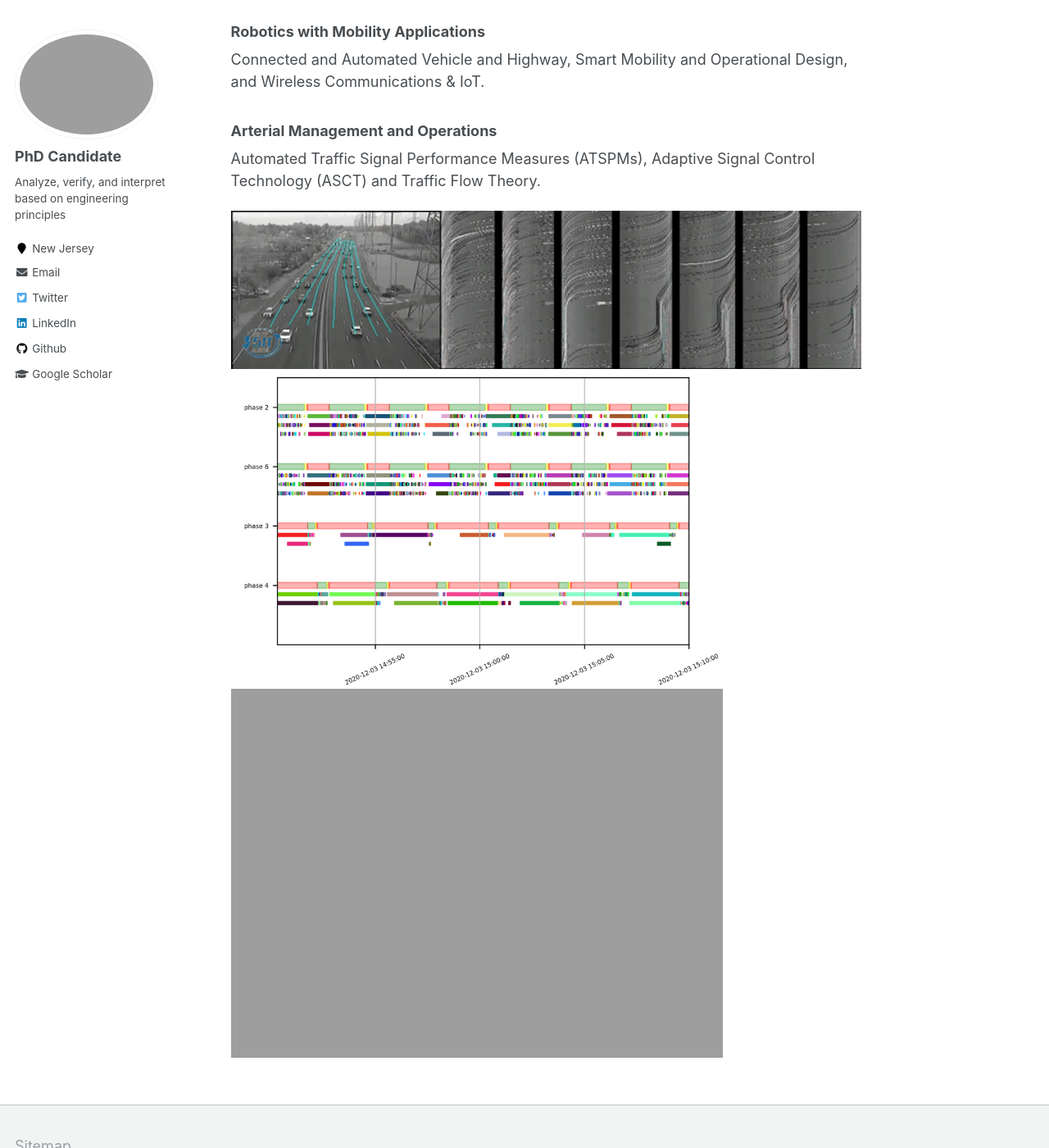
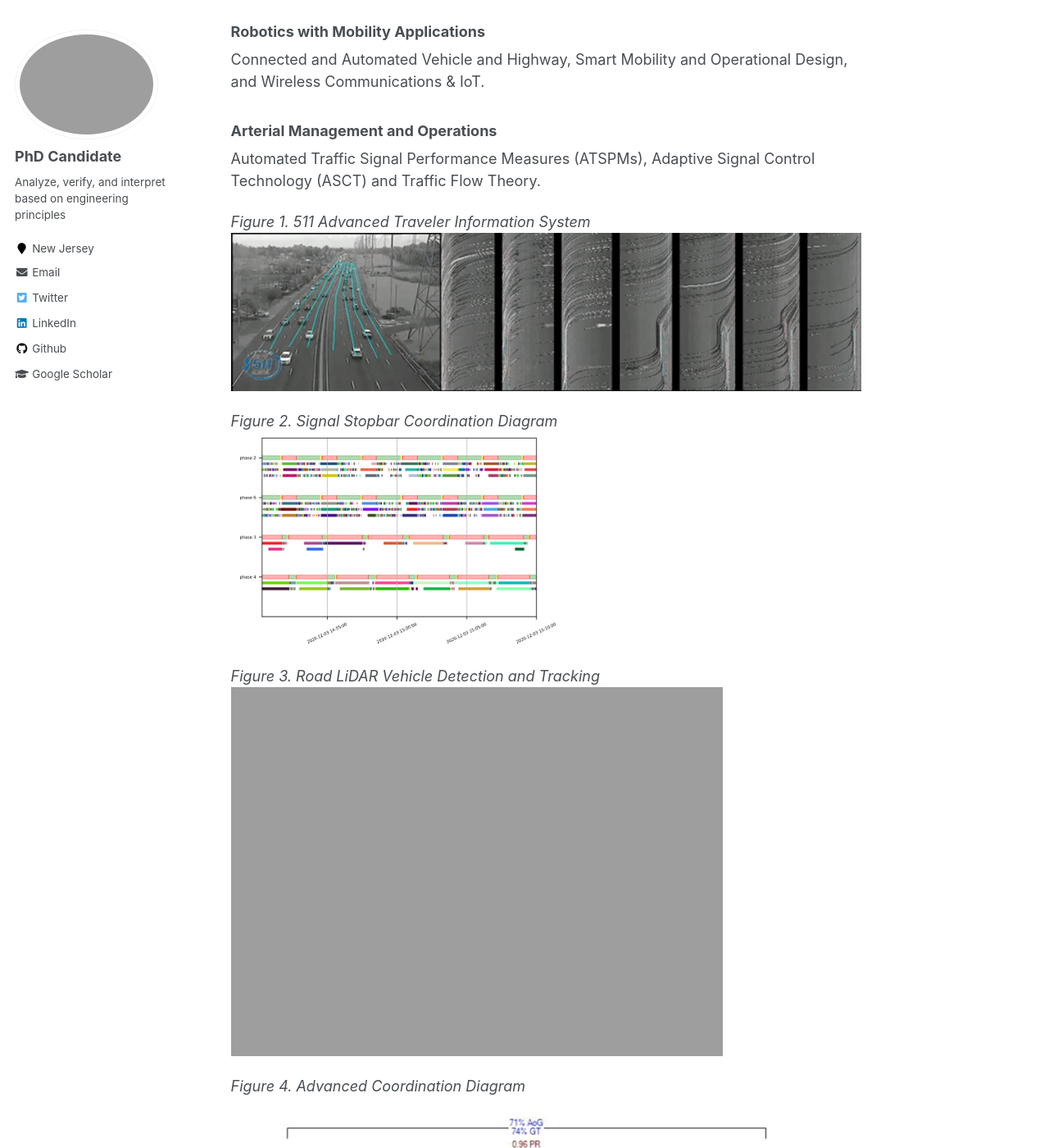
Before and after one commit to TeRyZh/Website, a Jekyll site: the page built from _pages/about.md, in a window 1280 px wide and 1400 px high, scrolled down 612 px. Shown: the whole window at 82% size. Built offline with Jekyll 4.4.1, drawn with Linux system fonts in a browser that asks for light colours.

Commit message:
Update about.md

```diff
--- a/_pages/about.md
+++ b/_pages/about.md
@@ -23,7 +23,17 @@ Connected and Automated Vehicle and Highway, Smart Mobility and Operational Desi
 ### Arterial Management and Operations
 Automated Traffic Signal Performance Measures (ATSPMs), Adaptive Signal Control Technology (ASCT) and Traffic Flow Theory.
 
+_Figure 1. 511 Advanced Traveler Information System_
 <img src="{{ site.url }}{{ site.baseurl }}/images/Picture1.png">
-<img src="{{ site.url }}{{ site.baseurl }}/images/RCD.png" width="600" height="500">
+
+
+_Figure 2. Signal Stopbar Coordination Diagram_
+<img src="{{ site.url }}{{ site.baseurl }}/images/RCD.png" width="400" height="300">
+
+
+_Figure 3. Road LiDAR Vehicle Detection and Tracking_
 <img src="{{ site.url }}{{ site.baseurl }}/images/Detection%20and%20Tracking_small.png" width="600" height="400">
-<!-- <img src="{{ site.url }}{{ site.baseurl }}/images/PCD_comparison.png"> -->
+
+_Figure 4. Advanced Coordination Diagram_
+
+<img src="{{ site.url }}{{ site.baseurl }}/images/PCD_comparison.png">
```
